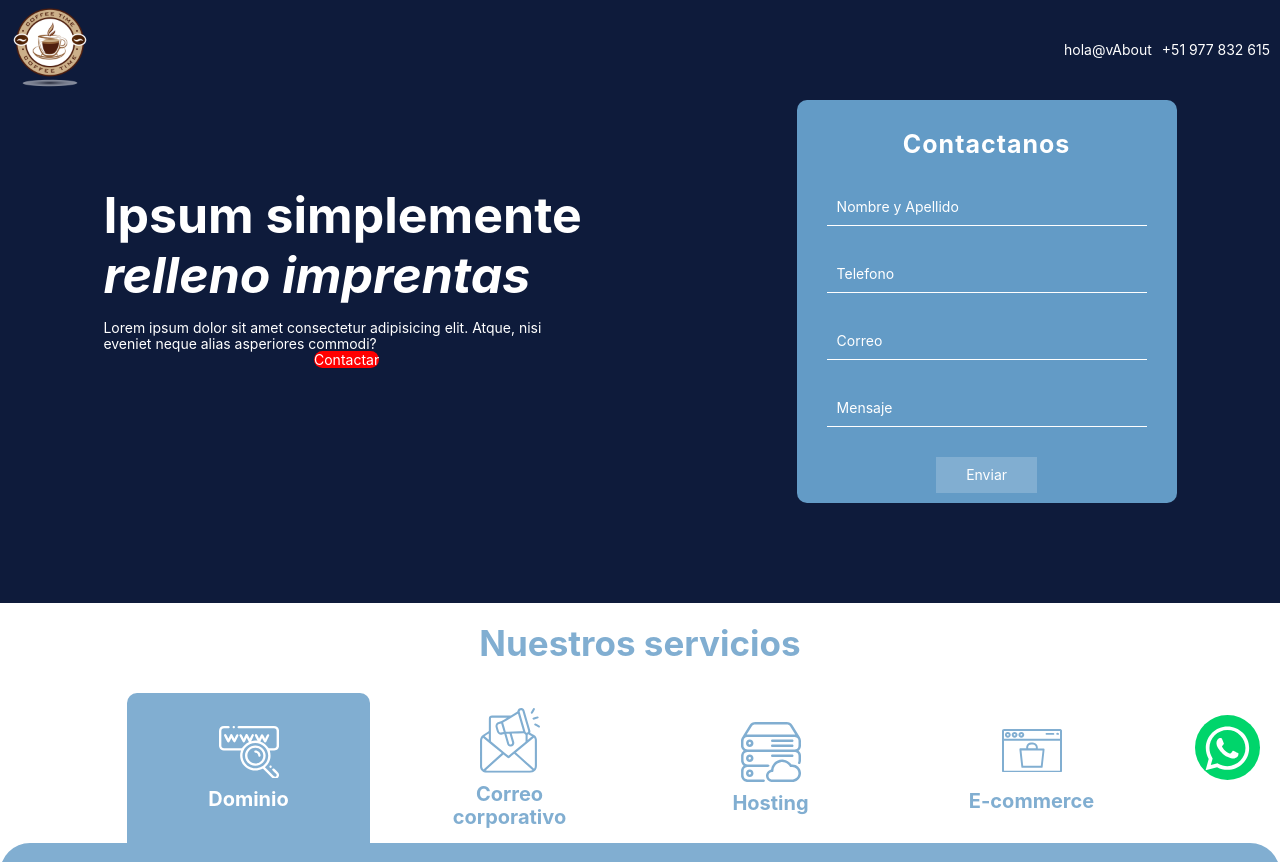
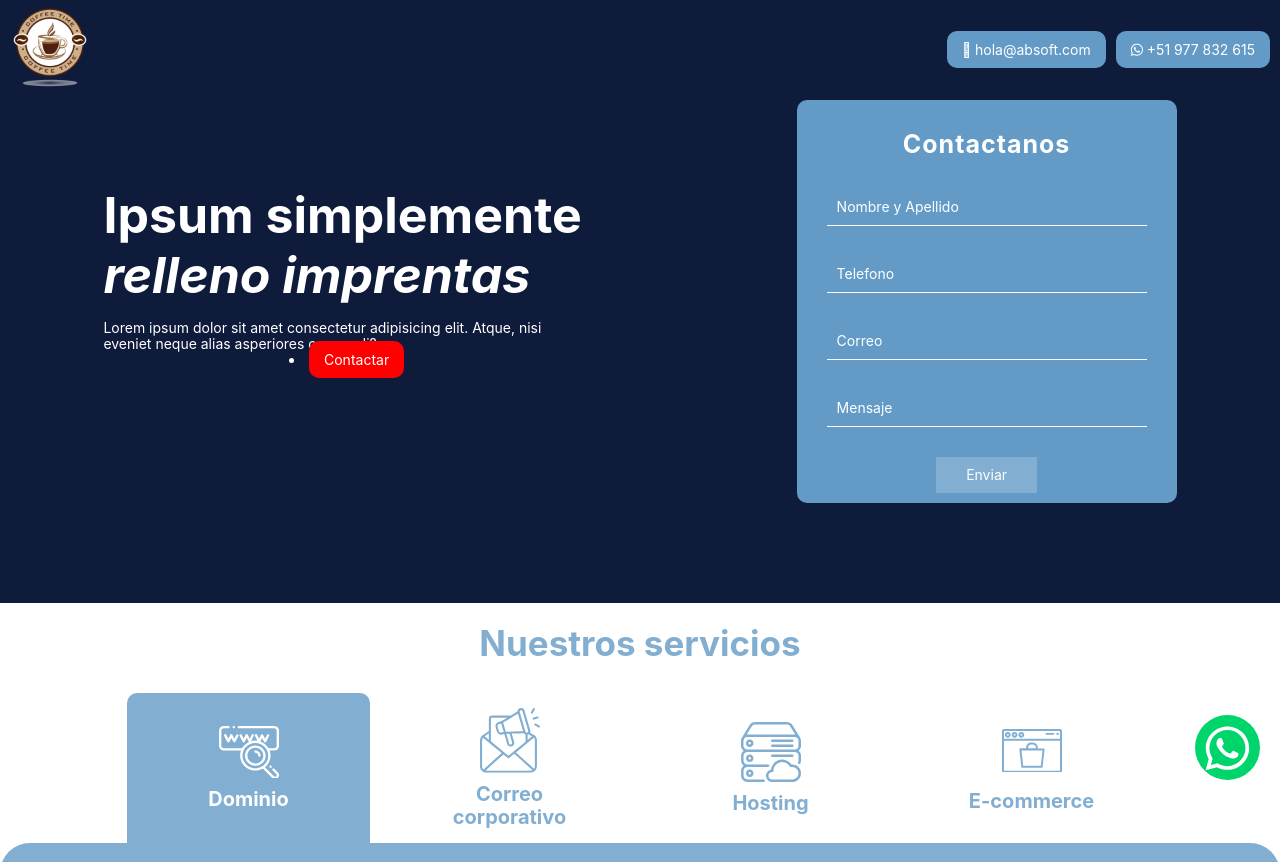
Before and after one commit to sefhirothxd/ladingPage, a plain HTML site: page index.html in a window 1280 px wide. Shown: the top 862 px of the page. Drawn offline with Linux system fonts and the light colour scheme.

Commit message:
implementacion de botones

```diff
--- a/css/index.css
+++ b/css/index.css
@@ -42,15 +42,21 @@ header {
 li a {
 	text-decoration-line: none;
 	color: #fff;
+	background: #639bc6;
+	padding: 10px 15px;
+	border-radius: 10px;
+	transition: 0.5s;
 }
 li a:hover {
-	text-decoration-line: underline;
-	color: red;
+	/* text-decoration-line: underline; */
+	color: #0e1b3b;
+	transition: 0.5s;
+	background: #49799e;
 }
 .container-probando {
 	/* padding-top: 100px; */
 	/* background-image: url("../img/fondo_banner.png"); */
-	background: rgb(14, 27, 59);
+	background: #0e1b3b;
 	background-repeat: no-repeat;
 	background-size: cover;
 	background-position: center;
--- a/index.html
+++ b/index.html
@@ -11,6 +11,7 @@
 		<link rel="stylesheet" href="css/whatsapp.css" />
 		<link rel="stylesheet" href="css/barra.css" />
 		<link rel="stylesheet" href="css/splide.min.css" />
+		<link rel="stylesheet" href="https://cdnjs.cloudflare.com/ajax/libs/font-awesome/6.0.0/css/all.min.css" integrity="sha512-9usAa10IRO0HhonpyAIVpjrylPvoDwiPUiKdWk5t3PyolY1cOd4DSE0Ga+ri4AuTroPR5aQvXU9xC6qOPnzFeg==" crossorigin="anonymous" referrerpolicy="no-referrer" />
 	</head>
 	<body>
 		<!-- btn-whatsapp -->
@@ -49,8 +50,8 @@
 					</div>
 					<div class="container-url">
 						<ul>
-							<li><a href="about.html">hola@vAbout</a></li>
-							<li><a href="tel">+51 977 832 615</a></li>
+							<li><a href="mailto:Hola@absoft.com"><i class="fa-light fa-envelope"></i> hola@absoft.com</a></li>
+							<li><a href="tel:+51977832615"><i class="fa-brands fa-whatsapp"></i> +51 977 832 615</a></li>
 						</ul>
 					</div>
 				</header>
@@ -60,9 +61,9 @@
 							Ipsum simplemente <i>relleno imprentas</i>
 						</p>
 						<span>Lorem ipsum dolor sit amet consectetur adipisicing elit. Atque, nisi eveniet neque alias asperiores commodi?</span>
-						<div class="container-btn" >
+						<div class="container-btn" ><li>
 							<a href="" style="width: 100px;
-							background: red; border-radius: 10px;">Contactar</a>
+							background: red; border-radius: 10px;">Contactar</a></li>
 						</div>
 					</article>
 					<div class="container-formulario">
```
